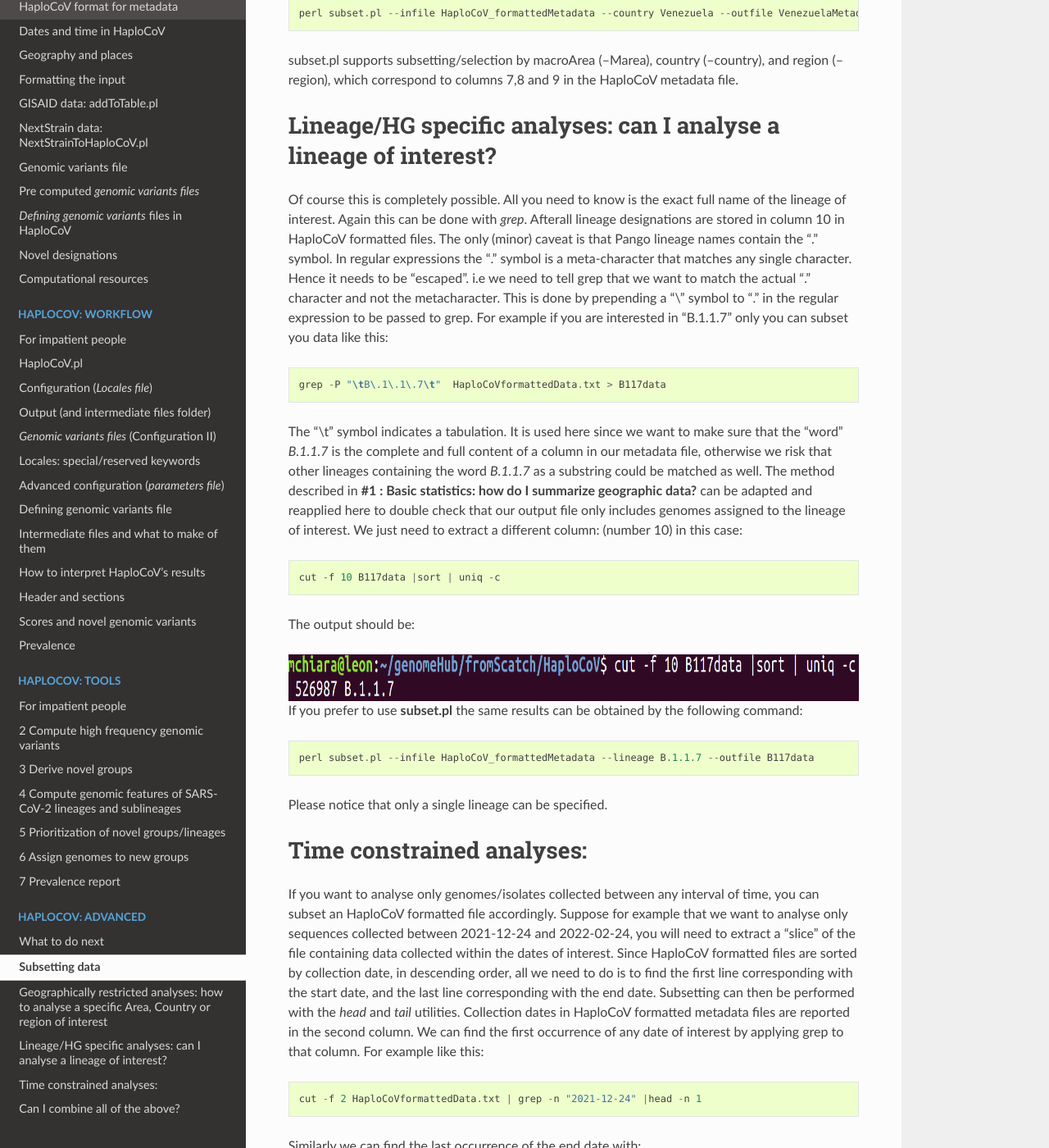
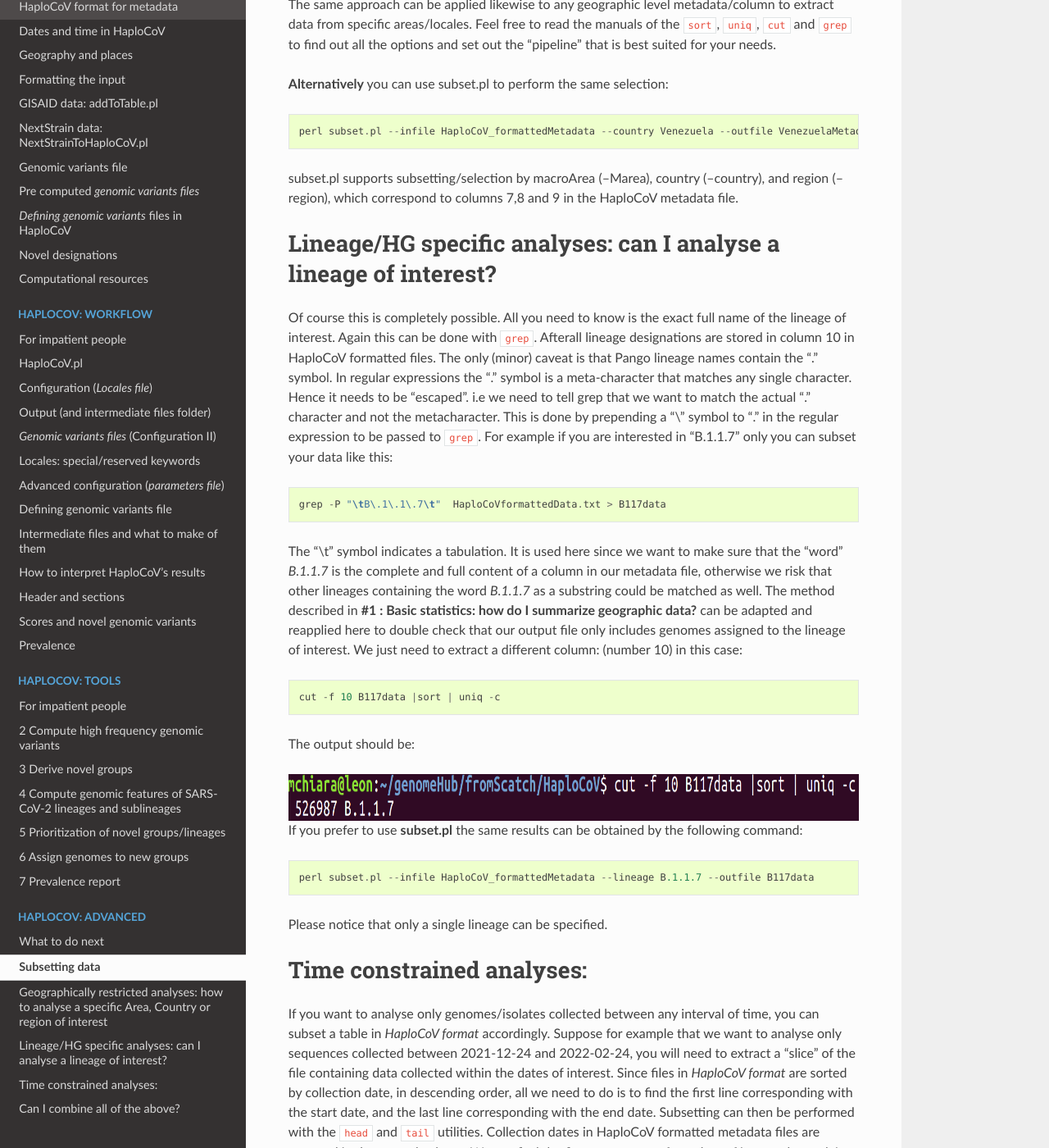
Before and after one commit to matteo14c/HaploCoV, a Sphinx documentation site: the page built from docs/source/subsetting.rst, in a window 1280 px wide and 1400 px high, scrolled down 2588 px. Shown: the whole window at 82% size. Built offline with Sphinx 7.4.7 and the Read the Docs theme 2.0.0, drawn with Linux system fonts in a browser that asks for light colours; some of the changed text lies outside the part shown.

Commit message:
Update subsetting.rst

```diff
--- a/docs/source/subsetting.rst
+++ b/docs/source/subsetting.rst
@@ -32,13 +32,15 @@
 
 The output file *Thai_HaploCoV_formattedMetadata* will include only genomes collected in Thailand starting from 2022-05-01.
 
+.. warning::
+Please be aware that *subset.pl* can only perform exact matching of the values/strings to be used for filtering your data. Hence if some values, names or parameters are mispelled the program we likely return an empty output. Please check carefully your input parameters, if the output of the tool is not exactly what you were expecting.
 
 
 Geographically restricted analyses: how to analyse a specific Area, Country or region of interest
 =================================================================================================
 
 .. warning::
-Please be aware that HaploCoV does not perform any check on the accuracy and consistency of geographic data and metadata associated with viral genome sequences/isolates included in metadata tables. Metadata are derived *-as they are-* from their respective repositories. If you encounter any inconsistencies or errors in the naming of continents, countries or regions please contact data submitters and/or curators of the database from which data were obtained.
+HaploCoV does not perform any check on the accuracy and consistency of geographic data and metadata associated with viral genome sequences/isolates included in metadata tables. Metadata are derived *-as they are-* from their respective repositories. If you encounter any inconsistencies or errors in the naming of continents, countries or regions please contact data submitters and/or curators of the database from which data were obtained.
 
 **Basic statistics: how to summarize geographic data**
 
@@ -94,8 +96,8 @@
 Lineage/HG specific analyses: can I analyse a lineage of interest?
 ==================================================================
 
-Of course this is completely possible. All you need to know is the exact full name of the lineage of interest. Again this can be done with `grep`. Afterall lineage designations are stored in column 10 in HaploCoV formatted files. The only (minor) caveat is that Pango lineage names contain the "." symbol. In regular expressions the "." symbol is a meta-character that matches any single character. Hence it needs to be "escaped". i.e we need to tell grep that we want to match the actual "." character and not the metacharacter. This is done by prepending a "\\" symbol to "." in the regular expression to be passed to grep.
-For example if you are interested in "B.1.1.7" only you can subset you data like this:
+Of course this is completely possible. All you need to know is the exact full name of the lineage of interest. Again this can be done with ``grep``. Afterall lineage designations are stored in column 10 in HaploCoV formatted files. The only (minor) caveat is that Pango lineage names contain the "." symbol. In regular expressions the "." symbol is a meta-character that matches any single character. Hence it needs to be "escaped". i.e we need to tell grep that we want to match the actual "." character and not the metacharacter. This is done by prepending a "\\" symbol to "." in the regular expression to be passed to ``grep``.
+For example if you are interested in "B.1.1.7" only you can subset your data like this:
 
 ::
 
@@ -125,8 +127,8 @@
 Time constrained analyses:
 ===========================
 
-If you want to analyse only genomes/isolates collected between any interval of time, you can subset an HaploCoV formatted file accordingly.
-Suppose for example that we want to analyse only sequences collected between 2021-12-24 and 2022-02-24, you will need to extract a "slice"  of the file containing data collected within the dates of interest. Since HaploCoV formatted files are sorted by collection date, in descending order, all we need to do is to find the first line corresponding with the start date, and the last line corresponding with the end date. Subsetting can then be performed with the `head` and `tail` utilities.
+If you want to analyse only genomes/isolates collected between any interval of time, you can subset a table in *HaploCoV format* accordingly.
+Suppose for example that we want to analyse only sequences collected between 2021-12-24 and 2022-02-24, you will need to extract a "slice"  of the file containing data collected within the dates of interest. Since files in *HaploCoV format* are sorted by collection date, in descending order, all we need to do is to find the first line corresponding with the start date, and the last line corresponding with the end date. Subsetting can then be performed with the ``head`` and ``tail`` utilities.
 Collection dates in HaploCoV formatted  metadata files are reported in the second column. We can find the first occurrence of any date of interest by applying grep to that column.
 For example like this:
 
@@ -141,7 +143,7 @@
 
  cut -f 2 HaploCoVformattedData.txt | grep -n "2022-02-24" |tail -n 1
 
-Here `cut` is used to extract the column of interest (the second column in this case).  `grep` with the -n option reports every occurrence of the date/dates of interest, and also the line number where the occurrence was found (-n). For the start date we use `head -n 1` since we are only interested in the first occurrence of that date. On the other hand for the end date we use `tail -n 1` since in this case we need the last occurrence.
+Here ``cut`` is used to extract the column of interest (the second column in this case).  ``grep`` with the -n option reports every occurrence of the date/dates of interest, and also the line number where the occurrence was found (-n). For the start date we use ``head -n 1`` since we are only interested in the first occurrence of that date. On the other hand for the end date we use ``tail -n 1`` since in this case we need the last occurrence.
 In the example results look something like:
 
 .. figure:: _static/subsetDates.png
@@ -155,7 +157,7 @@
 
  head -n 4553984 HaploCoVformattedData.txt | tail -n 865536 > myIntervalOfTime
 
-We use `head` to extract the first 4553984 lines in the file, which contain all the data up to 2022-02-24 (our end-date). Subsequently we use `tail` to grab only the 865536 lines that correspond with the offset between our start and end date.
+We use ``head`` to extract the first 4553984 lines in the file, which contain all the data up to 2022-02-24 (our end-date). Subsequently we use `tail` to grab only the 865536 lines that correspond with the offset between our start and end date.
 
 The procedure described above requires some confidence with the unix shell, if you prefer a more streamlined solution you can (again) use **subset.pl**. The equivalent command should be something like:
 
```
Also changed, not shown: other parts of docs/source/subsetting.rst (+1 -1 lines).
